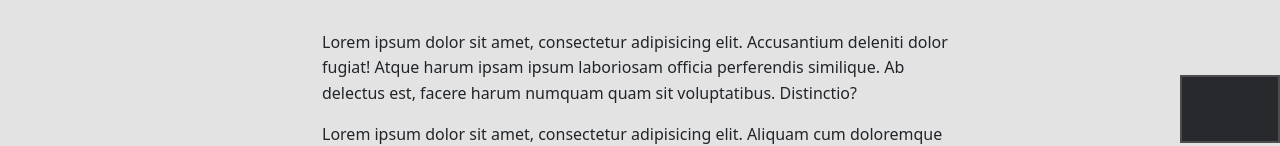
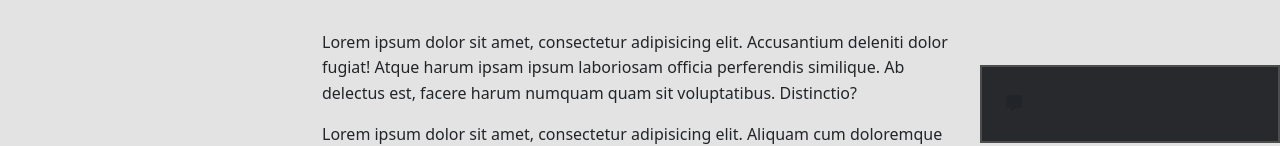
Before and after one commit to MiiaNyy/Ramses-The-Chat-Bot, a React app: page / in a window 1280 px wide. Shown: the part 657-803 px from the top of the page. Built offline with nearby package versions, Linux system fonts and the light colour scheme.

Commit message:
added bot to project and started to customise it styles

```diff
--- a/src/components/ChatBot.js
+++ b/src/components/ChatBot.js
@@ -8,7 +8,11 @@ function ChatBot () {
                     src={ `https://webchat.botframework.com/embed/RamsesPublish?s=glwKzQ2XH6g.XYIYmpuuUD8u8mChHEfKmbWi9kTT3k-ZmdmejviD2RU` }/>
         );
     } else {
-        return <div onClick={() => setBotOpen(true)} className="bot bot__closed"/>
+        return (
+            <div onClick={() => setBotOpen(true)} className="bot bot__closed">
+                <i className="fas fa-comment-alt"/>
+            </div>
+        )
     }
 
 
--- a/src/styles.css
+++ b/src/styles.css
@@ -112,8 +112,8 @@ strong {
 }
 
 .bot__closed {
-    width: 100px;
-    padding: 2em;
+    width: 300px;
+    padding: 1.5em;
     background-color: #27292c;
 }
 
--- a/src/template.html
+++ b/src/template.html
@@ -6,6 +6,7 @@
     <link href="https://cdn.jsdelivr.net/npm/bootstrap@5.1.3/dist/css/bootstrap.min.css" rel="stylesheet" integrity="sha384-1BmE4kWBq78iYhFldvKuhfTAU6auU8tT94WrHftjDbrCEXSU1oBoqyl2QvZ6jIW3" crossorigin="anonymous">
     <script src="https://kit.fontawesome.com/86237f722d.js" crossorigin="anonymous"></script>
     <meta name="apple-mobile-web-app-capable" content="yes"/>
+    <script src="https://kit.fontawesome.com/86237f722d.js" crossorigin="anonymous"></script>
 
     <link rel="apple-touch-icon" sizes="180x180" href="assets/apple-touch-icon.png">
     <link rel="icon" type="image/png" sizes="32x32" href="assets/favicon-32x32.png">
```
